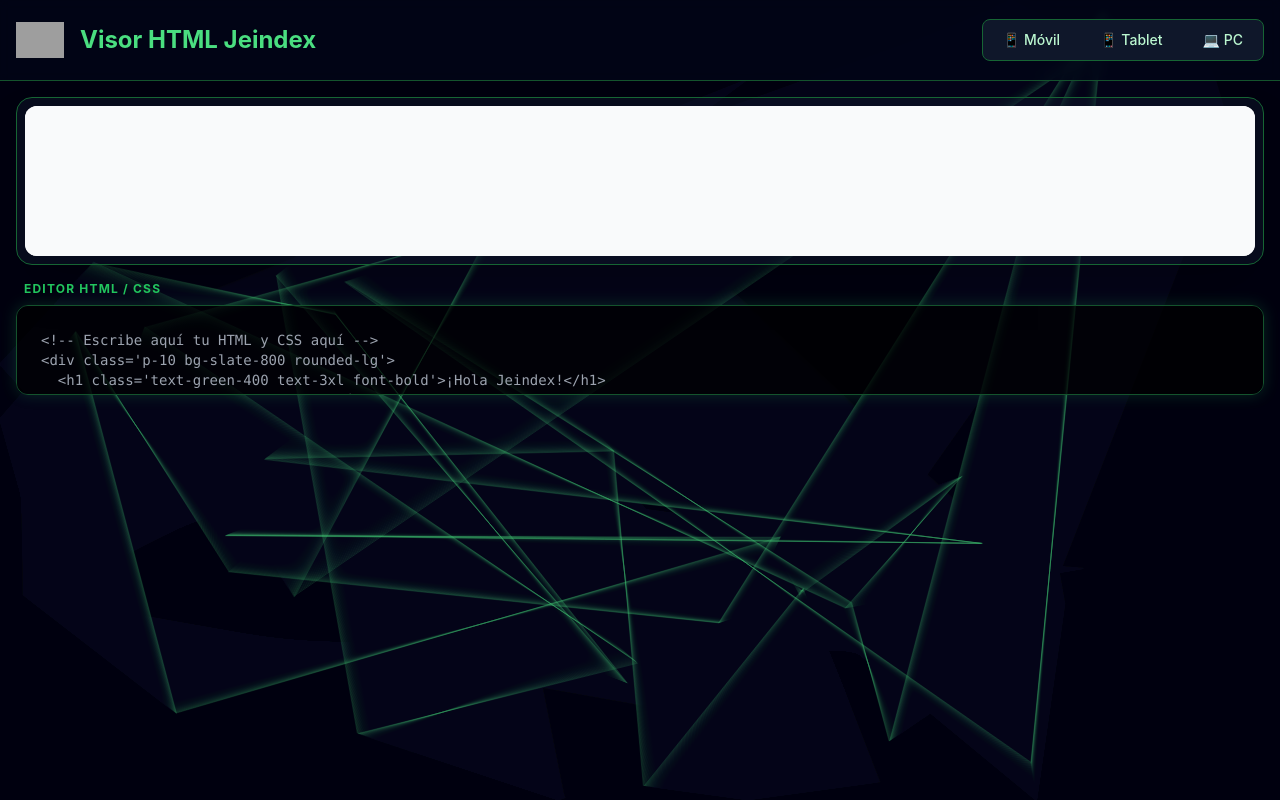
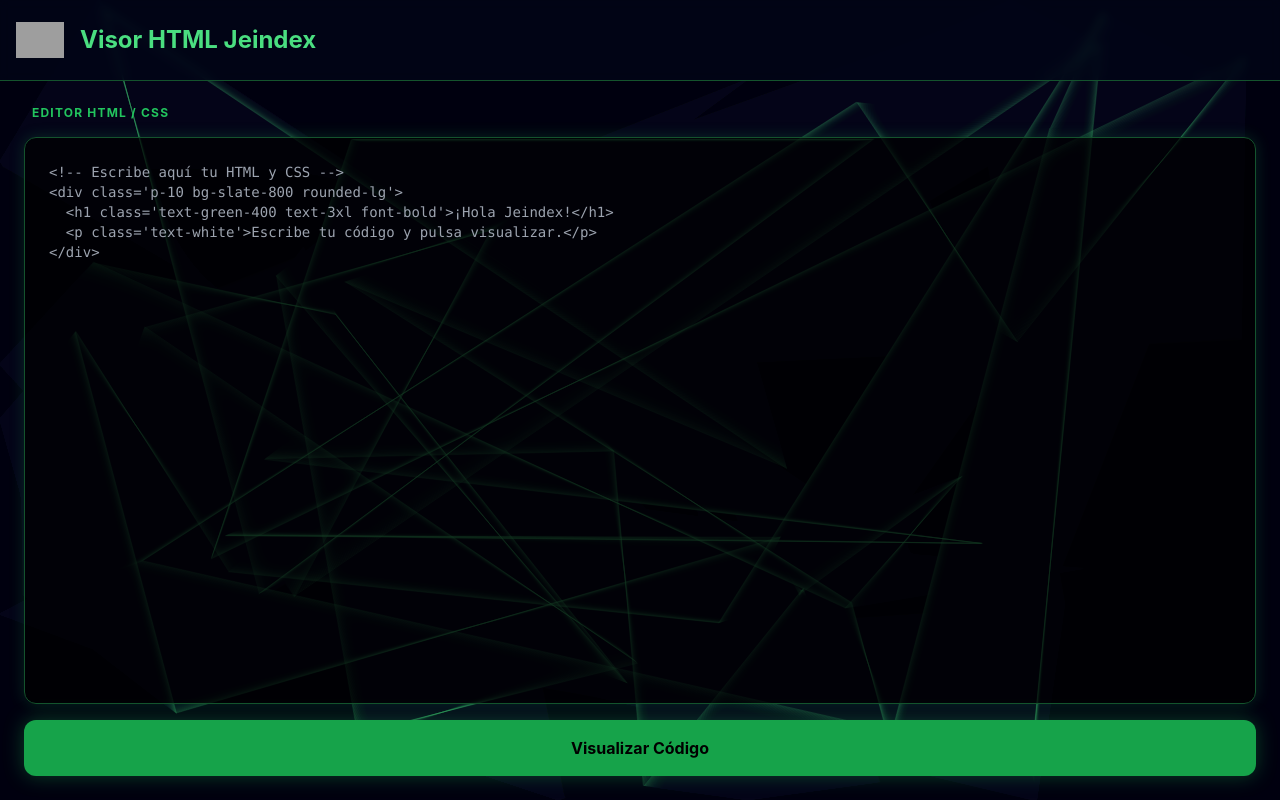
Before and after one commit to SoOx25/jeindexVisor, a plain HTML site: page index.html in a window 1280 px wide. Drawn offline with nearby package versions, Linux system fonts and the light colour scheme; grey boxes are pictures that could not be loaded.

Commit message:
Update index.html

```diff
--- a/index.html
+++ b/index.html
@@ -16,6 +16,17 @@
             z-index: -1;
             background: #020617; /* Navy Dark */
         }
+        .preview-overlay {
+            display: none;
+            position: fixed;
+            inset: 0;
+            background: rgba(2, 6, 23, 0.95);
+            z-index: 50;
+            padding: 2rem;
+            flex-direction: column;
+            align-items: center;
+            justify-content: center;
+        }
     </style>
 </head>
 <body class="text-white min-h-screen flex flex-col overflow-hidden">
@@ -29,39 +40,49 @@
             <a href="https://freeimage.host/"><img src="https://iili.io/Bym6FY7.png" alt="Logo Jeindex" class="h-12 w-12 object-contain" /></a>
             <h1 class="text-2xl font-bold text-green-400">Visor HTML Jeindex</h1>
         </div>
-        <div class="flex gap-2 bg-slate-900 p-1 rounded-lg border border-green-800">
-            <button onclick="setPreviewMode('mobile')" class="px-4 py-1.5 rounded-md text-sm font-medium hover:bg-green-900 transition text-green-200">📱 Móvil</button>
-            <button onclick="setPreviewMode('tablet')" class="px-4 py-1.5 rounded-md text-sm font-medium hover:bg-green-900 transition text-green-200">📱 Tablet</button>
-            <button onclick="setPreviewMode('desktop')" class="px-4 py-1.5 rounded-md text-sm font-medium hover:bg-green-900 transition text-green-200">💻 PC</button>
-        </div>
     </header>
 
-    <main class="flex-1 flex flex-col gap-4 p-4 overflow-hidden">
-
-        <!-- Preview Section -->
-        <section class="h-1/2 w-full flex flex-col items-center bg-slate-900/50 rounded-2xl border border-green-800 p-2 shadow-2xl">
-            <div id="previewFrameContainer" class="w-full h-full bg-white rounded-xl overflow-hidden transition-all duration-500 ease-in-out">
-                <iframe id="previewFrame" class="w-full h-full border-0"></iframe>
-            </div>
-        </section>
+    <main class="flex-1 flex flex-col p-6 gap-6 overflow-hidden">
 
         <!-- Editor Section -->
-        <section class="h-1/2 w-full flex flex-col gap-2">
+        <section class="flex-1 flex flex-col gap-4">
             <label class="text-xs font-bold text-green-500 uppercase tracking-widest pl-2">Editor HTML / CSS</label>
             <textarea
                 id="codeEditor"
                 class="w-full flex-1 p-6 font-mono text-sm bg-black/70 text-green-400 rounded-xl border border-green-900 focus:ring-2 focus:ring-green-500 outline-none resize-none shadow-[0_0_15px_rgba(34,197,94,0.2)]"
-                placeholder="<!-- Escribe aquí tu HTML y CSS aquí -->
+                placeholder="<!-- Escribe aquí tu HTML y CSS -->
 <div class='p-10 bg-slate-800 rounded-lg'>
   <h1 class='text-green-400 text-3xl font-bold'>¡Hola Jeindex!</h1>
-  <p class='text-white'>Edita este código para ver los cambios.</p>
+  <p class='text-white'>Escribe tu código y pulsa visualizar.</p>
 </div>"
             ></textarea>
+
+            <!-- Button -->
+            <button
+                id="togglePreviewBtn"
+                onclick="togglePreview()"
+                class="w-full py-4 bg-green-600 hover:bg-green-500 text-black font-bold rounded-xl transition duration-300 shadow-[0_0_20px_rgba(22,163,74,0.4)]"
+            >
+                Visualizar Código
+            </button>
         </section>
     </main>
 
+    <!-- Preview Overlay -->
+    <div id="previewOverlay" class="preview-overlay">
+        <div class="absolute top-4 right-4 flex gap-2">
+            <button onclick="setPreviewMode('mobile')" class="px-4 py-2 bg-slate-800 rounded-lg text-green-400 border border-green-700">📱 Móvil</button>
+            <button onclick="setPreviewMode('tablet')" class="px-4 py-2 bg-slate-800 rounded-lg text-green-400 border border-green-700">📱 Tablet</button>
+            <button onclick="setPreviewMode('desktop')" class="px-4 py-2 bg-slate-800 rounded-lg text-green-400 border border-green-700">💻 PC</button>
+            <button onclick="togglePreview()" class="px-4 py-2 bg-red-900/50 rounded-lg text-red-400 border border-red-700">❌ Cerrar</button>
+        </div>
+
+        <div id="previewFrameContainer" class="w-full h-[80vh] max-w-6xl bg-white rounded-2xl overflow-hidden shadow-2xl border-4 border-green-500/30 transition-all duration-500">
+            <iframe id="previewFrame" class="w-full h-full border-0"></iframe>
+        </div>
+    </div>
+
     <script>
-        // Tech Lines Animation
         const canvas = document.getElementById('tech-bg');
         const ctx = canvas.getContext('2d');
         let width, height, lines;
@@ -70,7 +91,7 @@
             width = canvas.width = window.innerWidth;
             height = canvas.height = window.innerHeight;
             lines = [];
-            for (let i = 0; i < 30; i++) {
+            for (let i = 0; i < 40; i++) {
                 lines.push({ x: Math.random() * width, y: Math.random() * height, vx: Math.random() * 2 - 1, vy: Math.random() * 2 - 1 });
             }
         }
@@ -95,10 +116,11 @@
         initCanvas();
         draw();
 
-        // Editor Logic
+        // Editor and Preview Logic
         const editor = document.getElementById('codeEditor');
         const preview = document.getElementById('previewFrame');
         const container = document.getElementById('previewFrameContainer');
+        const overlay = document.getElementById('previewOverlay');
 
         function updatePreview() {
             const content = `
@@ -106,7 +128,7 @@
                 <head>
                     <script src="https://cdn.tailwindcss.com"><\/script>
                 </head>
-                <body class="bg-gray-50">
+                <body class="bg-gray-50 p-4">
                     ${editor.value}
                 </body>
                 </html>
@@ -114,14 +136,19 @@
             preview.srcdoc = content;
         }
 
-        editor.addEventListener('input', updatePreview);
+        function togglePreview() {
+            if (overlay.style.display === 'flex') {
+                overlay.style.display = 'none';
+            } else {
+                updatePreview();
+                overlay.style.display = 'flex';
+            }
+        }
 
         function setPreviewMode(mode) {
             const widths = { 'mobile': '375px', 'tablet': '768px', 'desktop': '100%' };
             container.style.width = widths[mode];
         }
-
-        updatePreview();
     </script>
 </body>
 </html>
```
